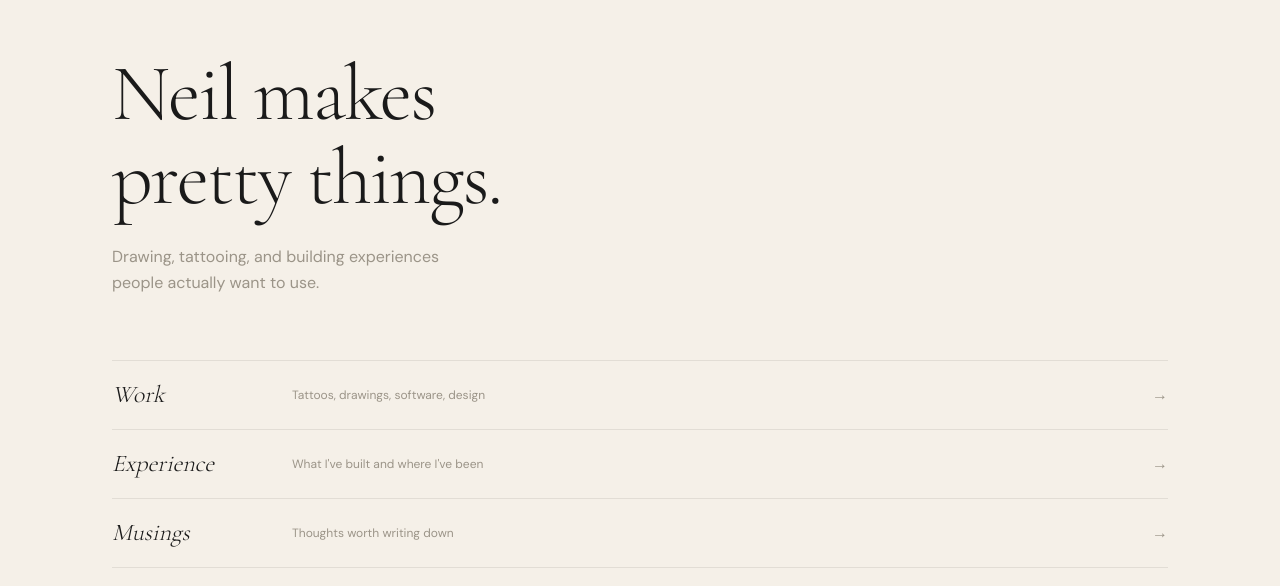
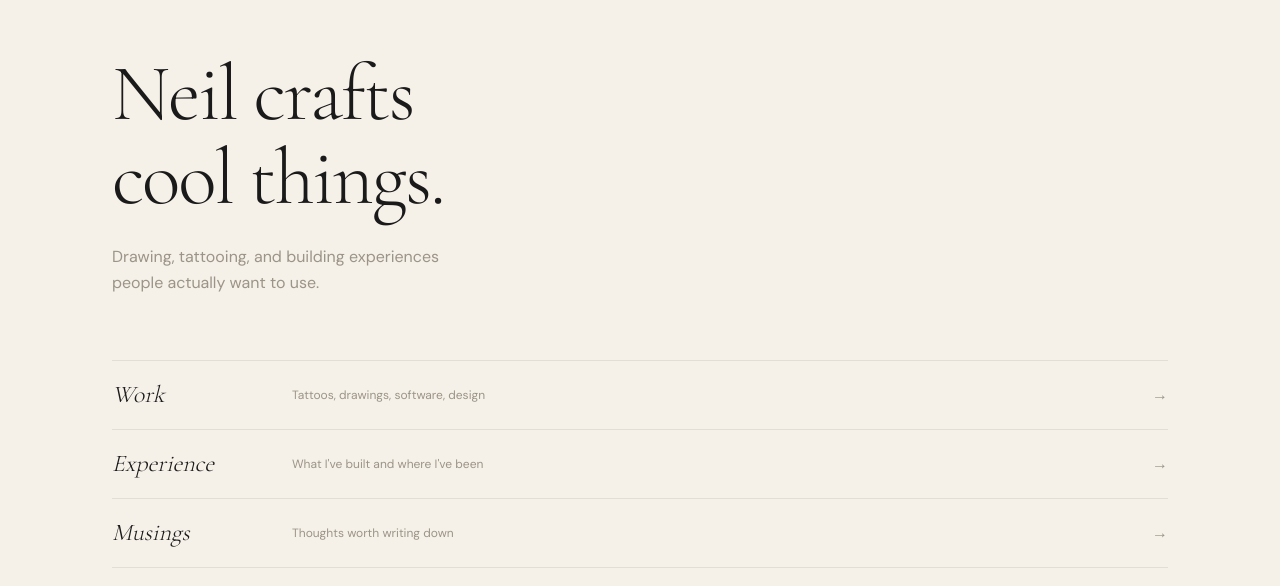
Before and after one commit to welcomeneil/neil-bisht, a Next.js app: page / in a window 1280 px wide. Shown: the part 124-710 px from the top of the page. Built offline with nearby package versions, Linux system fonts and the light colour scheme.

Commit message:
Update homepage text and enhance navigation transition effects
Modified the homepage header to change "makes pretty things" to "crafts cool things." Added a state to skip transition effects during route changes in the navigation component for a smoother user experience.

```diff
--- a/app/page.tsx
+++ b/app/page.tsx
@@ -26,9 +26,9 @@ export default function Home() {
         <section className="pt-0 md:pt-28">
           <div className="max-w-3xl">
             <h1 className="font-display text-[clamp(48px,7vw,80px)] font-light leading-[1.05] tracking-tight text-foreground mb-6">
-              Neil makes
+              Neil crafts
               <br />
-              pretty things.
+              cool things.
             </h1>
             <p className="font-sans text-[15px] md:text-[16px] text-muted leading-relaxed max-w-md">
               Drawing, tattooing, and building experiences{" "}
--- a/components/nav.tsx
+++ b/components/nav.tsx
@@ -16,6 +16,7 @@ export default function Nav() {
   const pathname = usePathname();
   const [scrolled, setScrolled] = useState(false);
   const [connectOpen, setConnectOpen] = useState(false);
+  const [skipTransition, setSkipTransition] = useState(false);
   const dropdownRef = useRef<HTMLDivElement>(null);
   const mobileRef = useRef<HTMLDivElement>(null);
 
@@ -25,10 +26,12 @@ export default function Nav() {
     return () => window.removeEventListener("scroll", handleScroll);
   }, []);
 
-  // Close on route change + reset scroll state
+  // Close on route change + instant reset (no fade-out)
   useEffect(() => {
+    setSkipTransition(true);
     setConnectOpen(false);
     setScrolled(false);
+    requestAnimationFrame(() => setSkipTransition(false));
   }, [pathname]);
 
   // Close on click outside
@@ -145,7 +148,9 @@ export default function Nav() {
 
       {/* Mobile Connect — fixed top bar, scroll-aware */}
       <div
-        className={`md:hidden fixed top-0 left-0 right-0 z-50 transition-all duration-300 ${
+        className={`md:hidden fixed top-0 left-0 right-0 z-50 ${
+          skipTransition ? "" : "transition-all duration-500"
+        } ${
           scrolled
             ? "border-b border-warm-border bg-background/90 backdrop-blur-sm"
             : "opacity-0 pointer-events-none"
```
